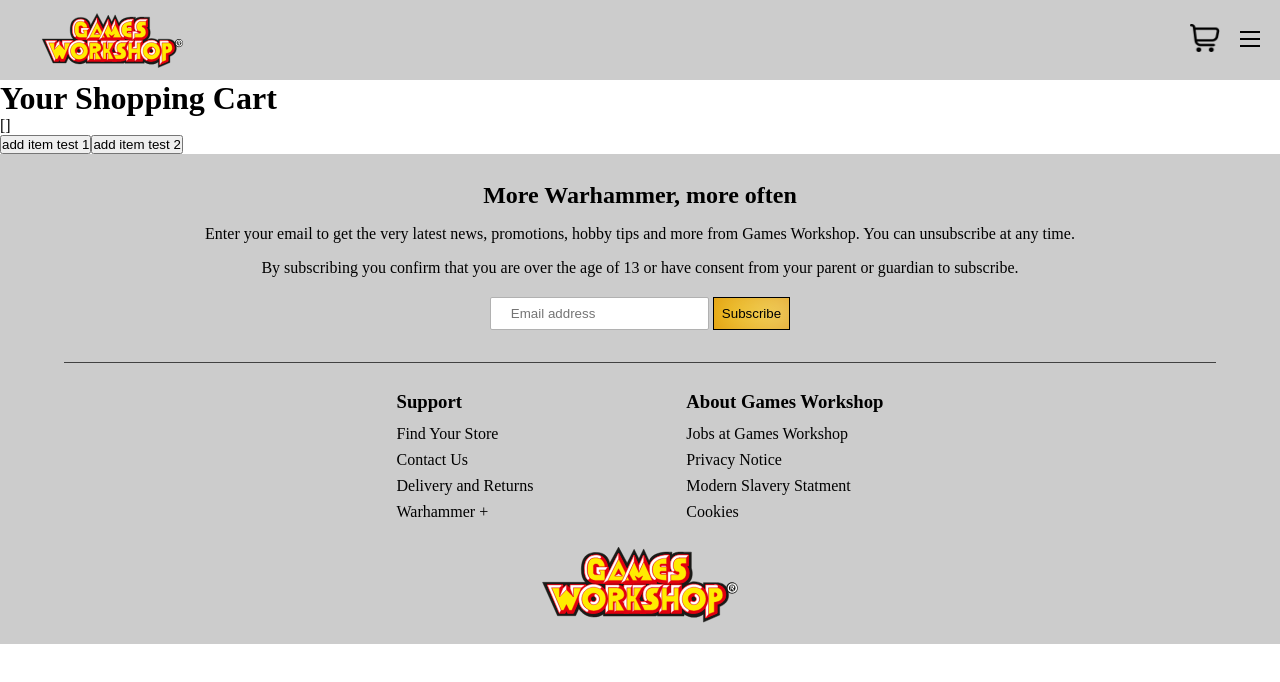
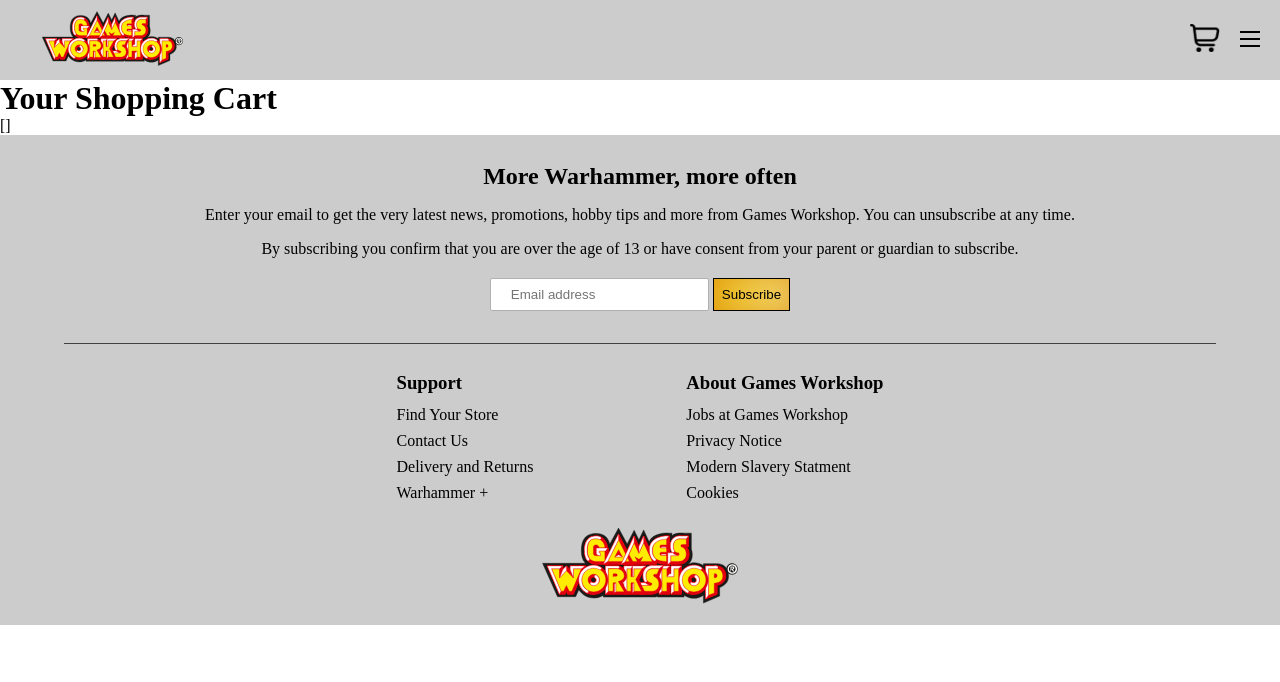
Before and after one commit to lizkaufman/gw-prep-app, a Next.js app: page /viewCart in a window 1280 px wide. Shown: the top 682 px of the page. Built offline with nearby package versions, Linux system fonts and the light colour scheme.

Commit message:
header links go to home and cart; cart page shows items added on home page

```diff
--- a/components/Header.tsx
+++ b/components/Header.tsx
@@ -1,6 +1,7 @@
 "use client";
 import React, { useState } from "react";
 import Image from "next/image";
+import Link from "next/link";
 import styles from "../styles/header.module.css";
 import logos from "@/libs/images/logos";
 import shoppingCart from "../libs/images/shopping-cart.png";
@@ -19,13 +20,16 @@
     <header
       className={`${styles.header} flex flex-row justify-space-between align-center`}
     >
+      <Link href="/">
         <Image
           alt="games workshop logo"
           src={logos.gamesWorkshopLogo}
           className={`${styles.logo} py-4`}
           width={225}
         />
+      </Link>
       <div>
+        <Link href="/viewCart">
           <Image
             alt="shopping cart"
             src={shoppingCart}
@@ -33,6 +37,7 @@
             width={30}
             height={60}
           />
+        </Link>
         <BurgerMenu toggleMenu={toggleMenu} />
       </div>
       {showMenu && <MenuDrawer />}
--- a/components/itemCards/ItemCard.tsx
+++ b/components/itemCards/ItemCard.tsx
@@ -13,6 +13,7 @@
   cartSend,
 }) => {
   const handleAddItem = useCallback(() => {
+    //memoized here to avoid creating new functions in each render (which can cause unnecessary re-renders and issues with stale closures)
     console.log(`cartSend for item ${id}`);
     cartSend({
       type: "Add item",
--- a/pages/viewCart.tsx
+++ b/pages/viewCart.tsx
@@ -1,6 +1,4 @@
-import React, { useCallback } from "react";
-
-import { useShoppingCart } from "@/libs/machines/shoppingCartMachine/shoppingCartContext";
+import React from "react";
 
 const ViewCart = ({
   cartState,
@@ -11,46 +9,10 @@
 }) => {
   console.log(cartState.context);
 
-  const handleAddItem1 = useCallback(() => {
-    console.log("cartSend", {
-      id: 0,
-      name: "Battletome",
-      price: "£35",
-    });
-    cartSend({
-      type: "Add item",
-      item: {
-        id: 0,
-        name: "Battletome",
-        price: "£35",
-      },
-      timestamp: Date.now(),
-    });
-  }, [cartSend]);
-
-  const handleAddItem2 = useCallback(() => {
-    console.log("cart send", {
-      id: 1,
-      name: "Warscroll Cards",
-      price: "£22",
-    });
-    cartSend({
-      type: "Add item",
-      item: {
-        id: 1,
-        name: "Warscroll Cards",
-        price: "£22",
-      },
-      timestamp: Date.now(),
-    });
-  }, [cartSend]);
-
   return (
     <main>
       <h1>Your Shopping Cart</h1>
       <p>{JSON.stringify(cartState.context.cartItems)}</p>
-      <button onClick={handleAddItem1}>add item test 1</button>
-      <button onClick={handleAddItem2}>add item test 2</button>
     </main>
   );
 };
```
Lines whose indentation alone changed are shown as unchanged.
